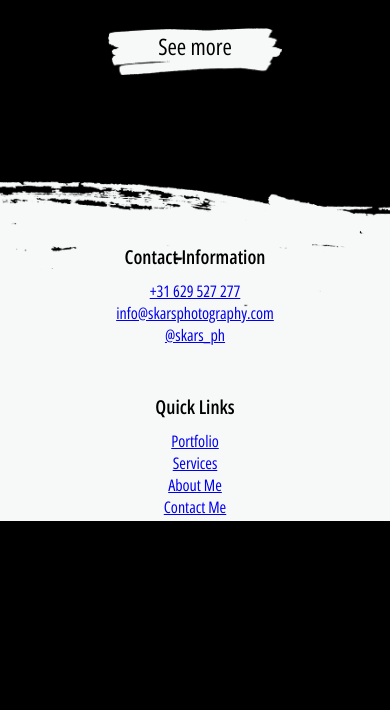
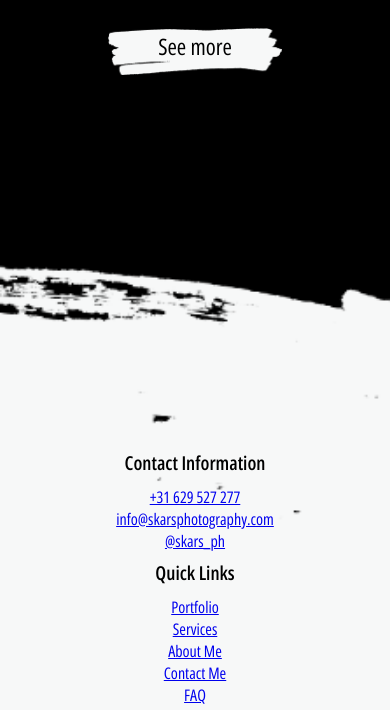
Before and after one commit to Funtazer07/skars-web, a website: page public/index.html in a window 390 px wide. Shown: the part 2555-3265 px from the top of the page. Before the commit the page ends 3076 px from the top, so only its background shows below. Drawn offline with Linux system fonts and the light colour scheme.

Commit message:
footer fix2.0

```diff
--- a/public/css/footer.css
+++ b/public/css/footer.css
@@ -60,11 +60,10 @@ footer img {
 @media screen and (max-width: 767px) {
   footer {
     flex-direction: column;
-    align-items: flex-start;
+    align-items: center;
     min-height: 50vh;
     padding: 3em 1em;
     background-size: cover;
-    background-position: top;
   }
 
   footer ul {
@@ -88,15 +87,17 @@ footer img {
 
 @media screen and (max-width: 480px) {
   footer {
-    padding: 9em 0.5em;
+    justify-content: flex-end;
+    padding: 2em 0.5em;
+    /* padding-top: 3em; */
+    margin-top: 0em;
     background-size: cover;
-    min-height: 50vh;
-    background-position: top;
-    align-items: flex-start;
+    min-height: 100vh;
   }
 
   footer ul {
-    margin-bottom: 15px;
+    margin-top: 0em;
+    margin-bottom: -25px;
     width: 100%;
   }
 
```
